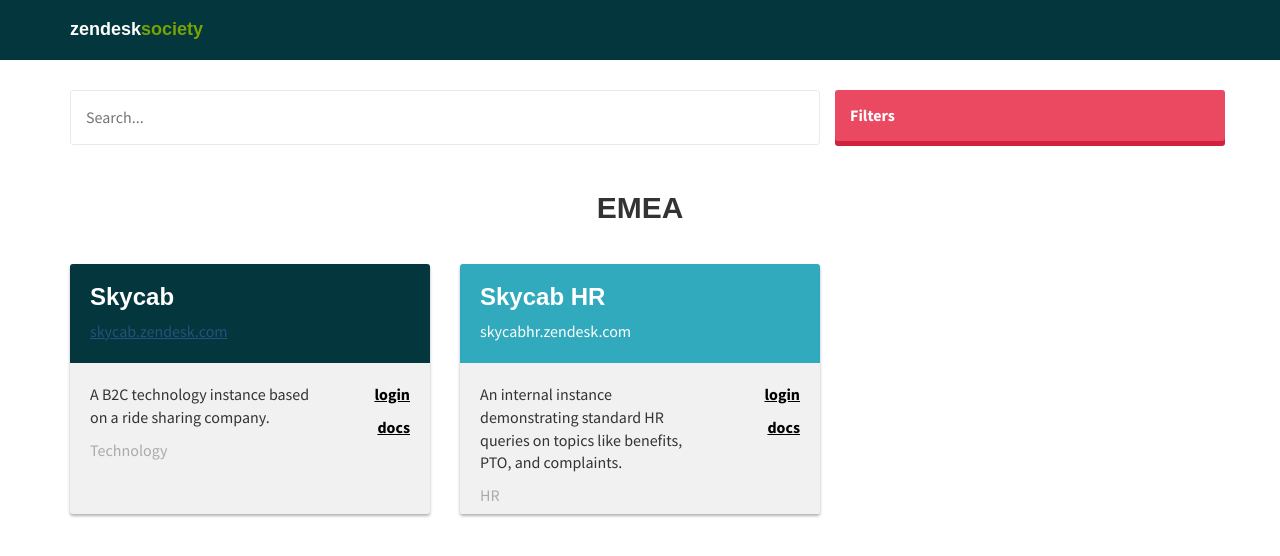
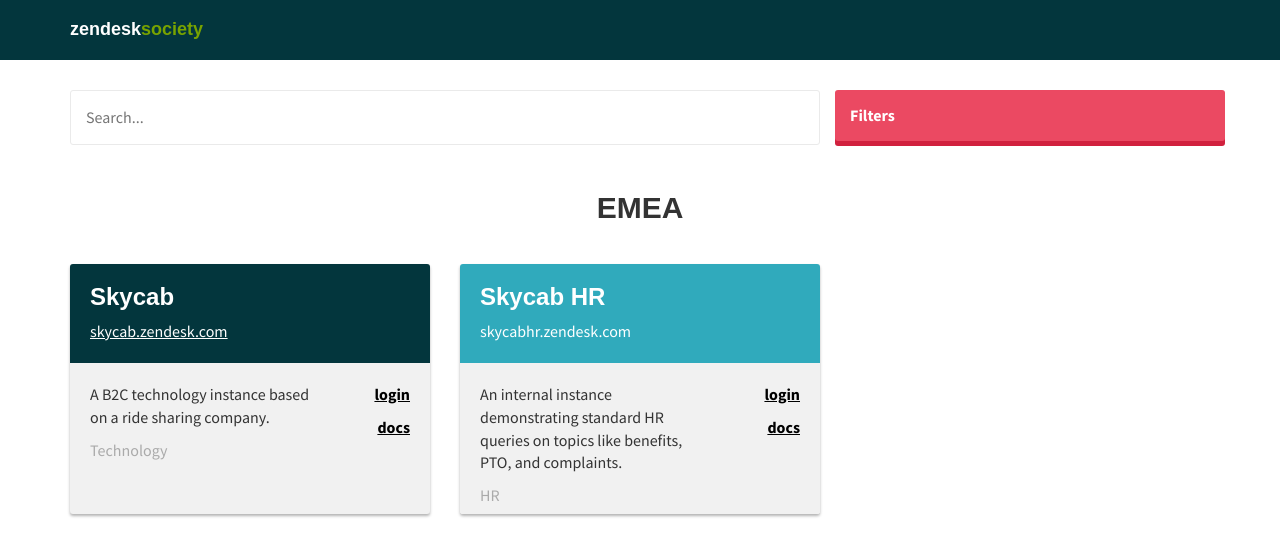
Before and after one commit to dashedstripes/society-demo, a React (Create React App) app: page / in a window 1280 px wide. In both pictures the pointer is over the link "skycab.zendesk.com". Shown: the top 556 px of the page. Built offline with nearby package versions, Linux system fonts and the light colour scheme; a web font is replaced by a local one.

Commit message:
Card link hover white

```diff
--- a/src/styles/DemoCard.css
+++ b/src/styles/DemoCard.css
@@ -20,6 +20,10 @@
 }
 
 .DemoCardURL {
+  color: #ffffff;
+}
+
+.DemoCardURL:hover {
   color: #ffffff;
 }
 
```
